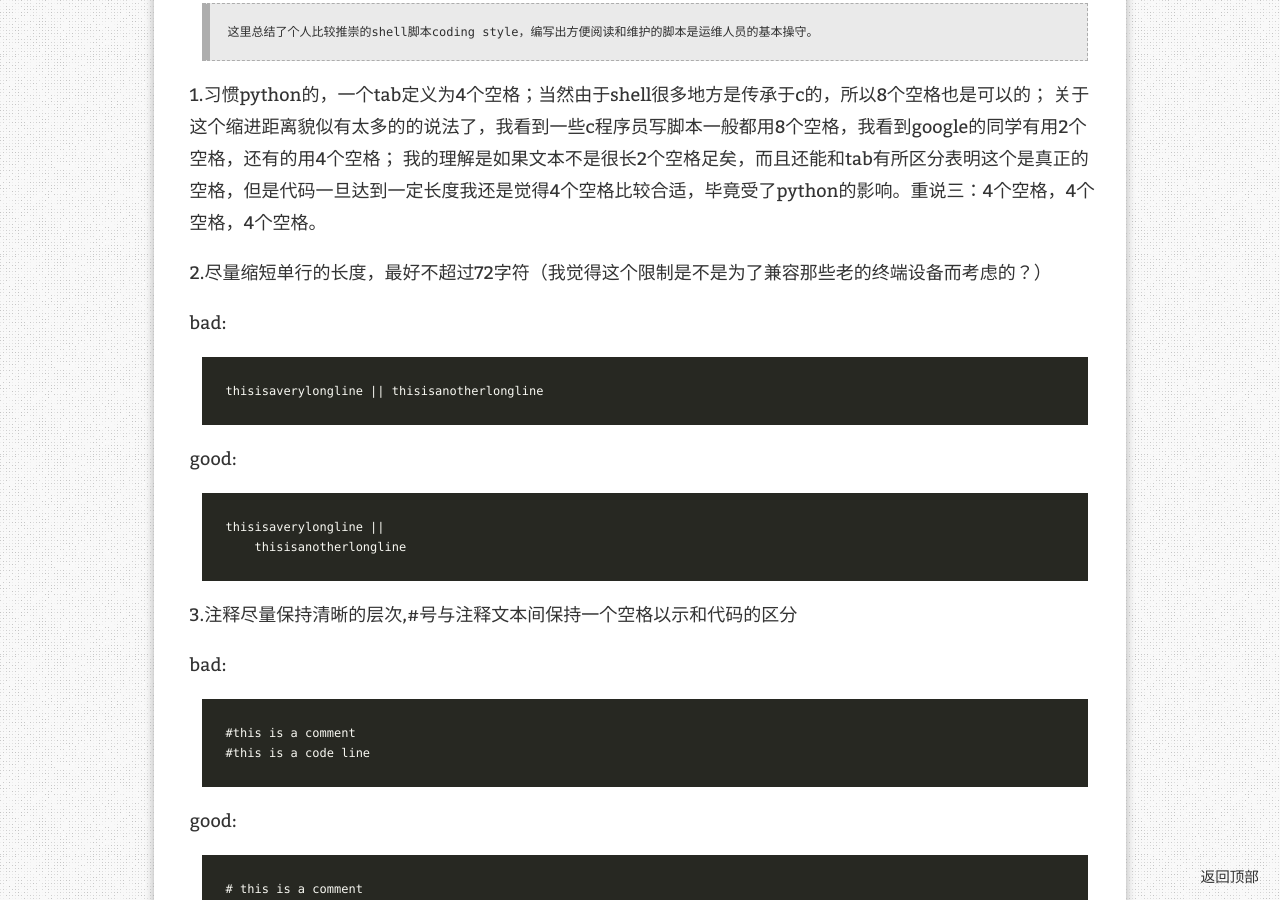
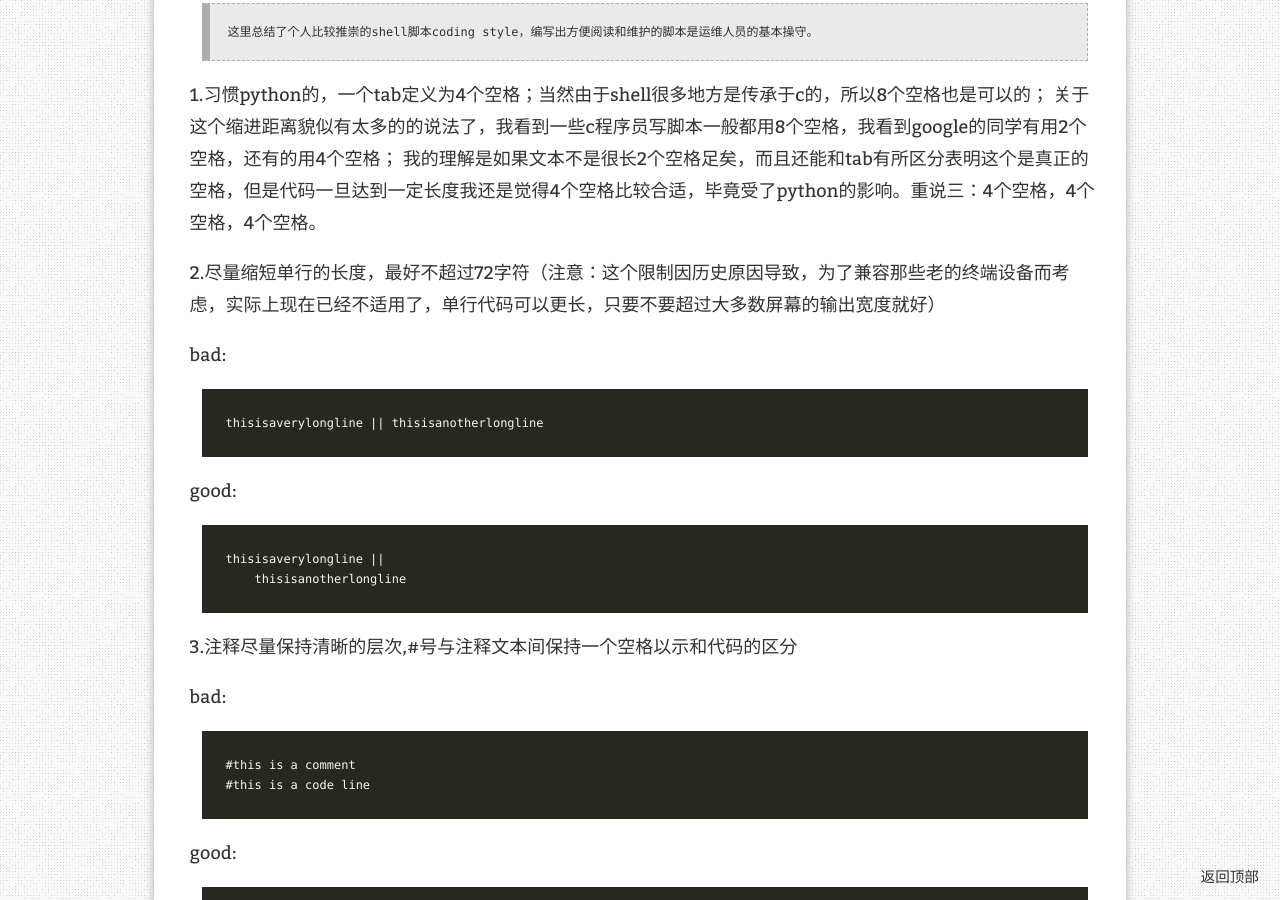
Before and after one commit to itxx00/itxx00.github.io, a Jekyll site: the page built from _posts/2014-05-23-bash-shell-coding-style.md, in a window 1280 px wide and 900 px high, scrolled down 344 px. Built offline with Jekyll 4.4.1, drawn with Linux system fonts in a browser that asks for light colours; nearby versions of some CDN libraries; comment, search, counter and statistics services are not loaded.

Commit message:
new post: 2014-05-23-bash-shell-coding-style.md

```diff
--- a/_posts/2014-05-23-bash-shell-coding-style.md
+++ b/_posts/2014-05-23-bash-shell-coding-style.md
@@ -15,7 +15,7 @@ tags: [bash, coding_style ]
 关于这个缩进距离貌似有太多的的说法了，我看到一些c程序员写脚本一般都用8个空格，我看到google的同学有用2个空格，还有的用4个空格；
 我的理解是如果文本不是很长2个空格足矣，而且还能和tab有所区分表明这个是真正的空格，但是代码一旦达到一定长度我还是觉得4个空格比较合适，毕竟受了python的影响。重说三：4个空格，4个空格，4个空格。
 
-2.尽量缩短单行的长度，最好不超过72字符（我觉得这个限制是不是为了兼容那些老的终端设备而考虑的？）
+2.尽量缩短单行的长度，最好不超过72字符（注意：这个限制因历史原因导致，为了兼容那些老的终端设备而考虑，实际上现在已经不适用了，单行代码可以更长，只要不要超过大多数屏幕的输出宽度就好）
 
 bad:
 
```
